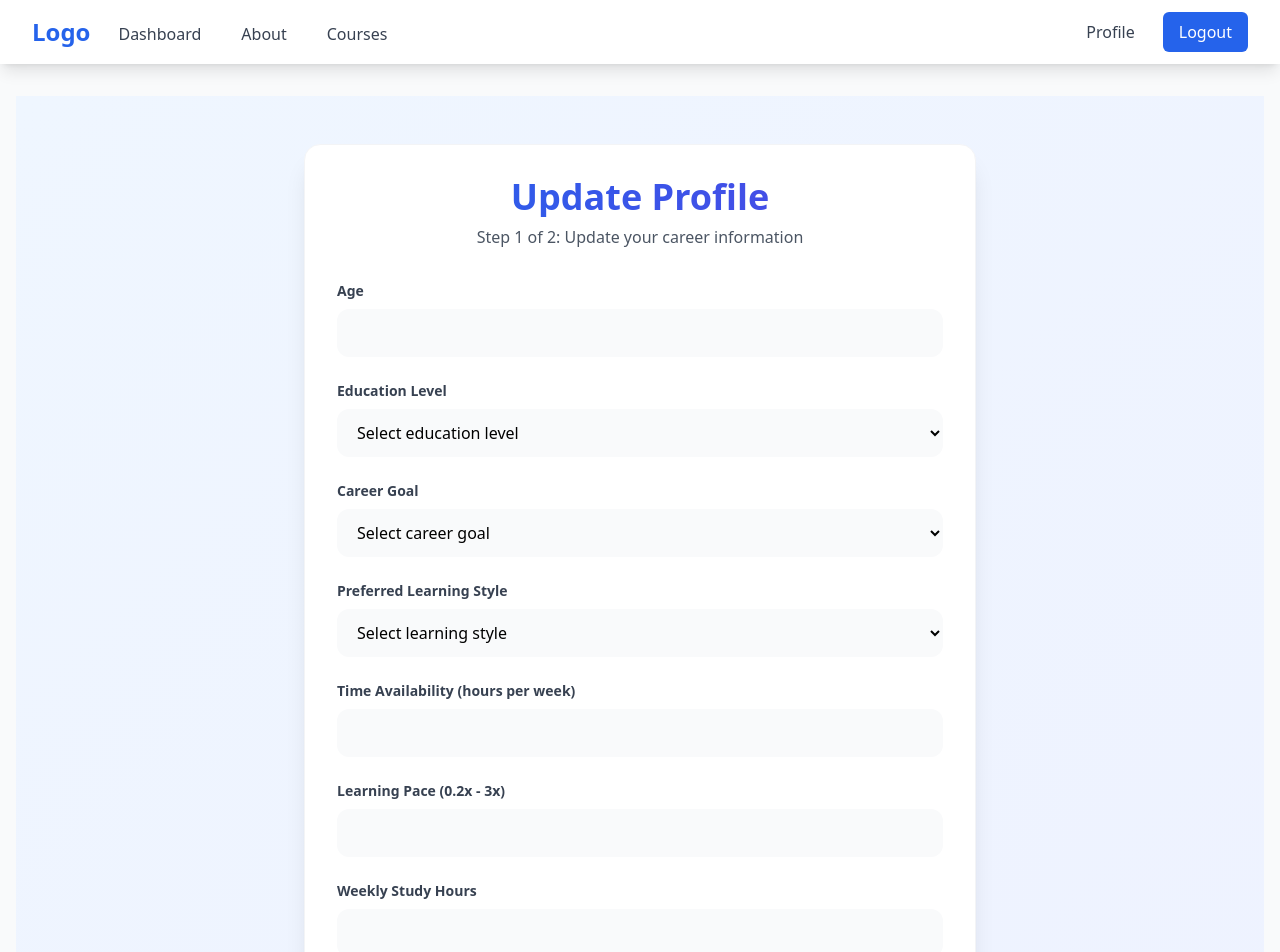
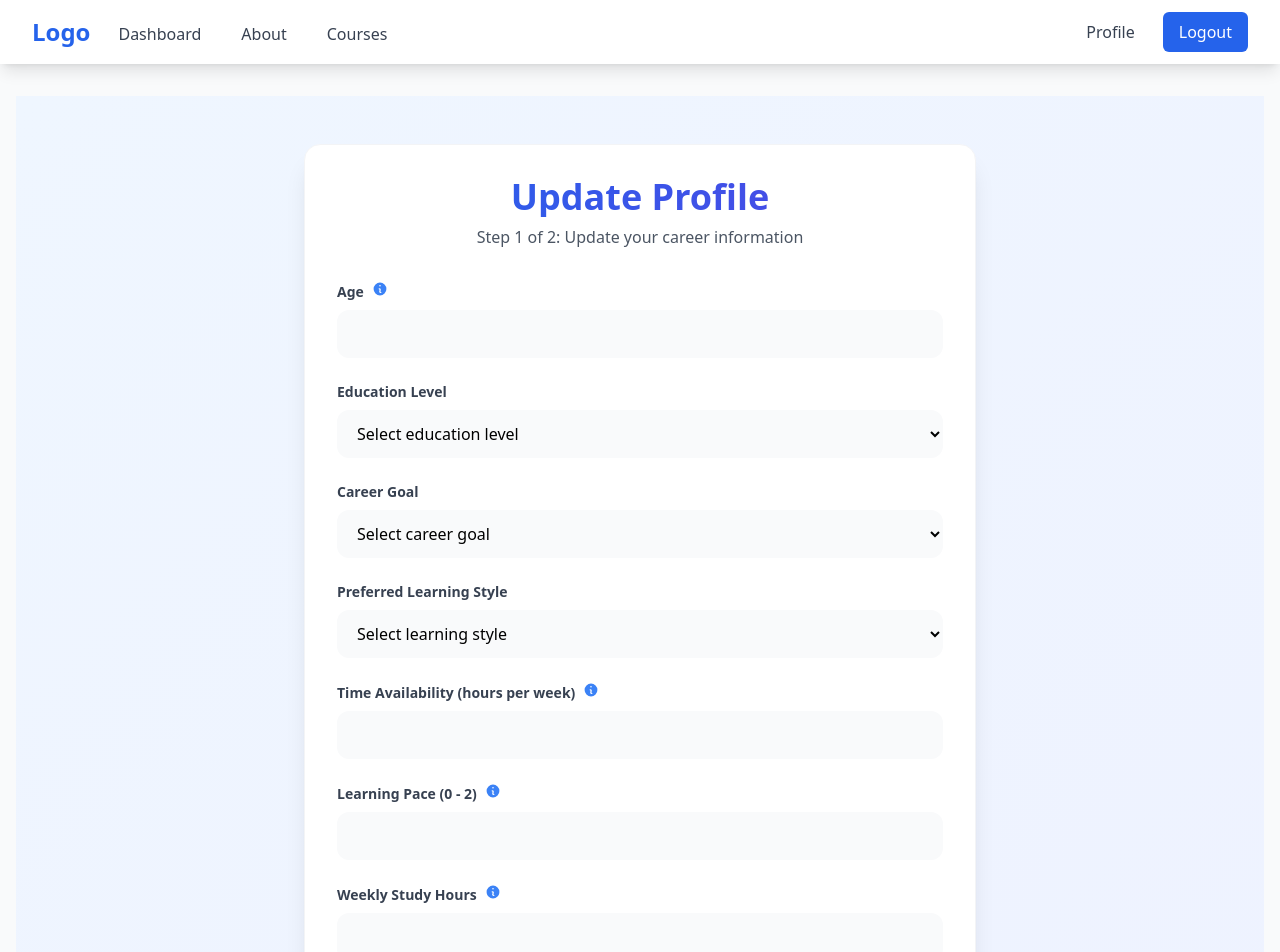
Before and after one commit to rajnishkumar13500/amdocs, a React (Vite) app in the folder FE/: page /update-profile in a window 1280 px wide. Shown: the top 952 px of the page. Built offline with nearby package versions, Linux system fonts and the light colour scheme; no server answers; sample sign-in values are in the browser's storage.

Commit message:
corrected details.page

```diff
--- a/FE/src/components/userInfo/details.jsx
+++ b/FE/src/components/userInfo/details.jsx
@@ -3,6 +3,54 @@ import { useNavigate } from "react-router-dom";
 // import axios from "axios";
 import { apiList } from "../../api/apilist";
 import { apiClient } from "../../api/api";
+
+const InfoIcon = ({ tooltip }) => {
+  const [showTooltip, setShowTooltip] = useState(false);
+
+  return (
+    <div className="relative inline-block ml-2">
+      <span
+        className="inline-flex items-center text-blue-500 hover:text-blue-600 cursor-help transition-colors duration-200"
+        onMouseEnter={() => setShowTooltip(true)}
+        onMouseLeave={() => setShowTooltip(false)}
+      >
+        <svg
+          xmlns="http://www.w3.org/2000/svg"
+          viewBox="0 0 20 20"
+          fill="currentColor"
+          className="w-4 h-4"
+        >
+          <path
+            fillRule="evenodd"
+            d="M18 10a8 8 0 11-16 0 8 8 0 0116 0zm-7-4a1 1 0 11-2 0 1 1 0 012 0zM9 9a.75.75 0 000 1.5h.253a.25.25 0 01.244.304l-.459 2.066A1.75 1.75 0 0010.747 15H11a.75.75 0 000-1.5h-.253a.25.25 0 01-.244-.304l.459-2.066A1.75 1.75 0 009.253 9H9z"
+            clipRule="evenodd"
+          />
+        </svg>
+      </span>
+      {showTooltip && (
+        <div className="absolute left-6 top-0 z-[9999] w-64 p-4
+          bg-white/80 backdrop-blur-lg rounded-xl shadow-xl
+          border border-white/20
+          transform transition-all duration-200
+          text-gray-700"
+        >
+          <div className="relative">
+            {/* Arrow */}
+            <div className="absolute -left-2 top-2 w-2 h-2
+              bg-white/80 backdrop-blur-lg
+              border-l border-t border-white/20
+              transform rotate-45"
+            ></div>
+            {/* Content */}
+            <div className="relative z-10 text-sm">
+              {tooltip}
+            </div>
+          </div>
+        </div>
+      )}
+    </div>
+  );
+};
 
 const Details = () => {
   const navigate = useNavigate();
@@ -60,8 +108,8 @@ const Details = () => {
 
   const validateForm = () => {
     const newErrors = {};
-    if (!formData.age || formData.age < 16 || formData.age > 100) {
-      newErrors.age = "Age must be between 16 and 100";
+    if (!formData.age || formData.age < 16 || formData.age > 60) {
+      newErrors.age = "Age must be between 16 and 60";
     }
     if (!formData.education_level) {
       newErrors.education_level = "Education level is required";
@@ -75,29 +123,29 @@ const Details = () => {
     if (
       !formData.time_availability_hours_per_week ||
       formData.time_availability_hours_per_week < 1 ||
-      formData.time_availability_hours_per_week > 168
+      formData.time_availability_hours_per_week > 15
     ) {
       newErrors.time_availability_hours_per_week =
-        "Time availability must be between 1 and 168 hours";
+        "Time availability must be between 1 and 15 hours";
     }
-    if (!formData.learning_pace || formData.learning_pace < 0.2 || formData.learning_pace > 3) {
-      newErrors.learning_pace = "Learning pace must be between 0.2x and 3x";
+    if (!formData.learning_pace || formData.learning_pace < 0 || formData.learning_pace > 2) {
+      newErrors.learning_pace = "Learning pace must be between 0 and 2";
     }
     if (
       !formData.weekly_study_hours ||
       formData.weekly_study_hours < 1 ||
-      formData.weekly_study_hours > 168
+      formData.weekly_study_hours > 15
     ) {
       newErrors.weekly_study_hours =
-        "Weekly study hours must be between 1 and 168";
+        "Weekly study hours must be between 1 and 15";
     }
     if (
       !formData.platform_visits_per_week ||
       formData.platform_visits_per_week < 1 ||
-      formData.platform_visits_per_week > 7
+      formData.platform_visits_per_week > 10
     ) {
       newErrors.platform_visits_per_week =
-        "Platform visits must be between 1 and 7";
+        "Platform visits must be between 1 and 10";
     }
     setErrors(newErrors);
     return Object.keys(newErrors).length === 0;
@@ -160,9 +208,18 @@ const Details = () => {
             <div className="transition-all duration-300 hover:transform hover:scale-[1.01]">
               <label
                 htmlFor="age"
-                className="block text-sm font-semibold text-gray-700 mb-2"
+                className="block text-sm font-semibold text-gray-700 mb-2 flex items-center"
               >
                 Age
+                <InfoIcon tooltip={
+                  <div>
+                    <p className="font-semibold mb-1">Valid Age Range:</p>
+                    <ul className="list-disc list-inside">
+                      <li>Minimum: 16 years</li>
+                      <li>Maximum: 60 years</li>
+                    </ul>
+                  </div>
+                } />
               </label>
               <input
                 type="number"
@@ -170,6 +227,8 @@ const Details = () => {
                 name="age"
                 value={formData.age}
                 onChange={handleChange}
+                min="16"
+                max="60"
                 className="block w-full px-4 py-3 rounded-xl border-gray-200 bg-gray-50 focus:bg-white focus:ring-2 focus:ring-blue-500 focus:border-transparent transition-all duration-300"
               />
               {errors.age && (
@@ -262,9 +321,19 @@ const Details = () => {
             <div className="transition-all duration-300 hover:transform hover:scale-[1.01]">
               <label
                 htmlFor="time_availability_hours_per_week"
-                className="block text-sm font-semibold text-gray-700 mb-2"
+                className="block text-sm font-semibold text-gray-700 mb-2 flex items-center"
               >
                 Time Availability (hours per week)
+                <InfoIcon tooltip={
+                  <div>
+                    <p className="font-semibold mb-1">Time Availability:</p>
+                    <ul className="list-disc list-inside">
+                      <li>Minimum: 1 hour/week</li>
+                      <li>Maximum: 15 hours/week</li>
+                      <li>Please be realistic with your time commitment</li>
+                    </ul>
+                  </div>
+                } />
               </label>
               <input
                 type="number"
@@ -272,6 +341,8 @@ const Details = () => {
                 name="time_availability_hours_per_week"
                 value={formData.time_availability_hours_per_week}
                 onChange={handleChange}
+                min="1"
+                max="15"
                 className="block w-full px-4 py-3 rounded-xl border-gray-200 bg-gray-50 focus:bg-white focus:ring-2 focus:ring-blue-500 focus:border-transparent transition-all duration-300"
               />
               {errors.time_availability_hours_per_week && (
@@ -284,9 +355,19 @@ const Details = () => {
             <div className="transition-all duration-300 hover:transform hover:scale-[1.01]">
               <label
                 htmlFor="learning_pace"
-                className="block text-sm font-semibold text-gray-700 mb-2"
+                className="block text-sm font-semibold text-gray-700 mb-2 flex items-center"
               >
-                Learning Pace (0.2x - 3x)
+                Learning Pace (0 - 2)
+                <InfoIcon tooltip={
+                  <div>
+                    <p className="font-semibold mb-1">Learning Pace Scale:</p>
+                    <ul className="list-disc list-inside">
+                      <li>0: Slow paced learning</li>
+                      <li>1: Moderate pace</li>
+                      <li>2: Fast paced learning</li>
+                    </ul>
+                  </div>
+                } />
               </label>
               <input
                 type="number"
@@ -294,9 +375,9 @@ const Details = () => {
                 name="learning_pace"
                 value={formData.learning_pace}
                 onChange={handleChange}
-                min="0.2"
-                max="3"
-                step="0.1"
+                min="0"
+                max="2"
+                step="1"
                 className="block w-full px-4 py-3 rounded-xl border-gray-200 bg-gray-50 focus:bg-white focus:ring-2 focus:ring-blue-500 focus:border-transparent transition-all duration-300"
               />
               {errors.learning_pace && (
@@ -309,9 +390,19 @@ const Details = () => {
             <div className="transition-all duration-300 hover:transform hover:scale-[1.01]">
               <label
                 htmlFor="weekly_study_hours"
-                className="block text-sm font-semibold text-gray-700 mb-2"
+                className="block text-sm font-semibold text-gray-700 mb-2 flex items-center"
               >
                 Weekly Study Hours
+                <InfoIcon tooltip={
+                  <div>
+                    <p className="font-semibold mb-1">Study Hours:</p>
+                    <ul className="list-disc list-inside">
+                      <li>Minimum: 1 hour/week</li>
+                      <li>Maximum: 15 hours/week</li>
+                      <li>Choose based on your schedule</li>
+                    </ul>
+                  </div>
+                } />
               </label>
               <input
                 type="number"
@@ -319,6 +410,8 @@ const Details = () => {
                 name="weekly_study_hours"
                 value={formData.weekly_study_hours}
                 onChange={handleChange}
+                min="1"
+                max="15"
                 className="block w-full px-4 py-3 rounded-xl border-gray-200 bg-gray-50 focus:bg-white focus:ring-2 focus:ring-blue-500 focus:border-transparent transition-all duration-300"
               />
               {errors.weekly_study_hours && (
@@ -331,9 +424,19 @@ const Details = () => {
             <div className="transition-all duration-300 hover:transform hover:scale-[1.01]">
               <label
                 htmlFor="platform_visits_per_week"
-                className="block text-sm font-semibold text-gray-700 mb-2"
+                className="block text-sm font-semibold text-gray-700 mb-2 flex items-center"
               >
                 Platform Visits per Week
+                <InfoIcon tooltip={
+                  <div>
+                    <p className="font-semibold mb-1">Platform Visits:</p>
+                    <ul className="list-disc list-inside">
+                      <li>Minimum: 1 visit/week</li>
+                      <li>Maximum: 10 visits/week</li>
+                      <li>Regular visits help maintain progress</li>
+                    </ul>
+                  </div>
+                } />
               </label>
               <input
                 type="number"
@@ -341,6 +444,8 @@ const Details = () => {
                 name="platform_visits_per_week"
                 value={formData.platform_visits_per_week}
                 onChange={handleChange}
+                min="1"
+                max="10"
                 className="block w-full px-4 py-3 rounded-xl border-gray-200 bg-gray-50 focus:bg-white focus:ring-2 focus:ring-blue-500 focus:border-transparent transition-all duration-300"
               />
               {errors.platform_visits_per_week && (
```
